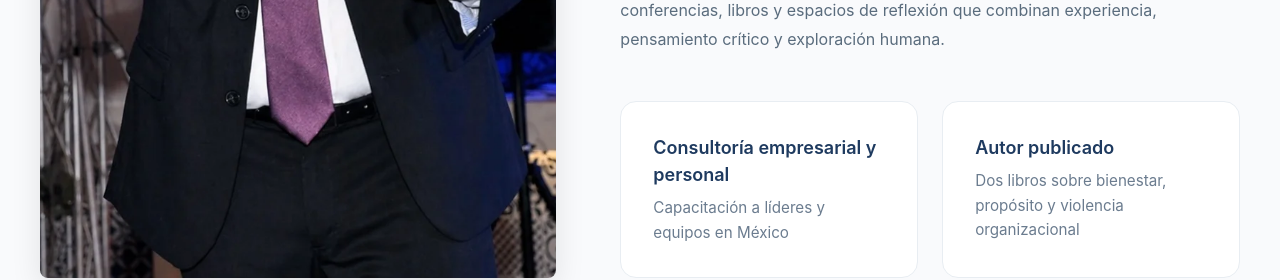
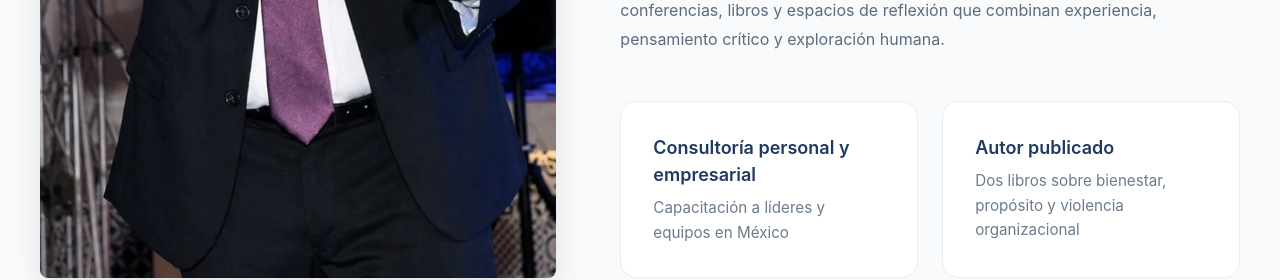
Before and after one commit to codingwithdani/vivirsinproposito, a React (Vite) app: page / in a window 1280 px wide. Shown: the part 1740-2020 px from the top of the page. Built offline with nearby package versions, Linux system fonts and the light colour scheme.

Commit message:
Reorder consulting feature title to personal before empresarial
Co-Authored-By: Claude Sonnet 4.6 <noreply@anthropic.com>

```diff
--- a/src/components/AboutMe/AboutMe.jsx
+++ b/src/components/AboutMe/AboutMe.jsx
@@ -44,7 +44,7 @@ function AboutMe() {
           <div className="about-me-features">
             <div className="feature">
               <div className="feature-content">
-                <h3 className="feature-title">Consultoría empresarial y personal</h3>
+                <h3 className="feature-title">Consultoría personal y empresarial</h3>
                 <p className="feature-description">
                   Capacitación a líderes y equipos en México
                 </p>
```
